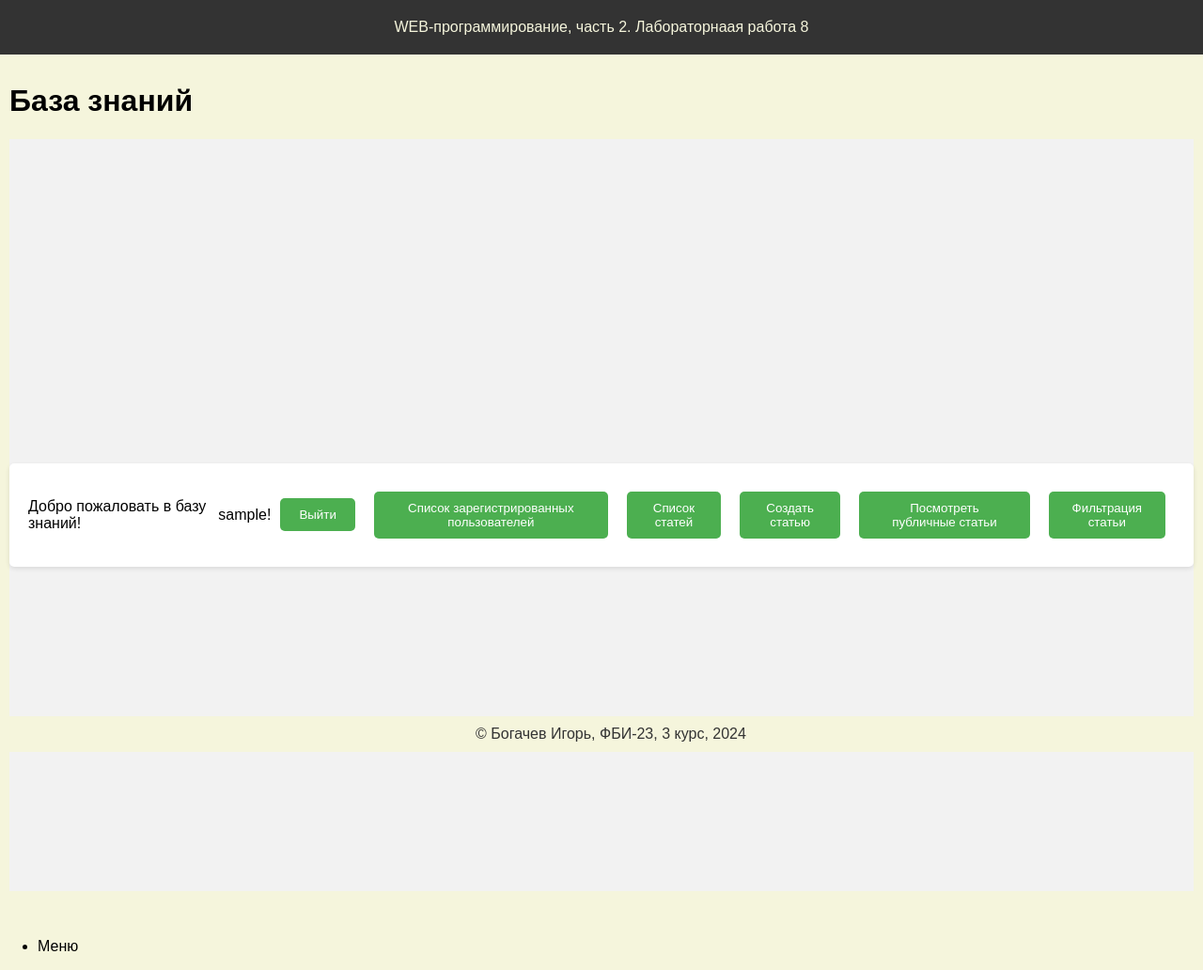
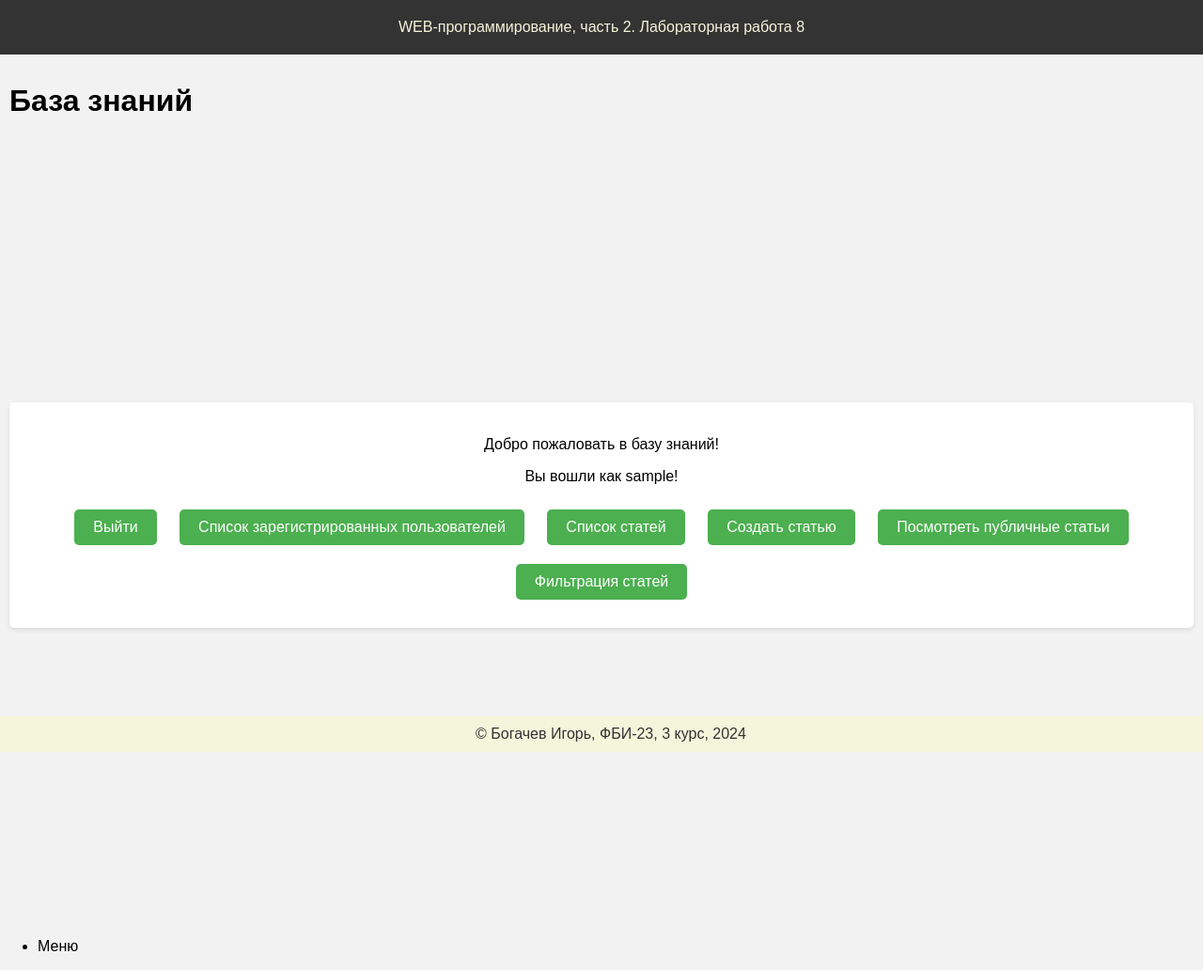
Before and after one commit to tajik-krasava/web-programming-labs, a Flask app: page /lab8/ in a window 1280 px wide. Shown: the whole page at 94% size. Run offline with Flask 3, Linux system fonts and the light colour scheme; the visitor is signed in with stand-in values (Sample User, id 1); some libraries are stand-ins or nearby versions.

Commit message:
Правки

```diff
--- a/app.py
+++ b/app.py
@@ -26,10 +26,12 @@ login_manager.init_app(app)
 def load_users(login_id):
     return users.query.get(int(login_id))
 
+load_dotenv()
+
 app.config['SECRET_KEY'] = os.environ.get('SECRET_KEY', 'секрет')
 app.config['DB_TYPE'] = os.getenv('DB_TYPE', 'postgres')
 
-if app.config['DB_TYPE']=='postgres':
+if app.config['DB_TYPE'] == 'postgres':
     db_name = 'igor_bogachev_orm'
     db_user = 'postgres'
     db_password = 'postgres'
@@ -37,10 +39,9 @@ if app.config['DB_TYPE']=='postgres':
     host_port = 5432
 
     app.config['SQLALCHEMY_DATABASE_URI'] = f'postgresql://{db_user}:{db_password}@{host_ip}:{host_port}/{db_name}'
-
 else:
     dir_path = path.dirname(path.realpath(__file__))
-    db_path = path.join(dir_path,"igor_bogachev_orm.db")
+    db_path = path.join(dir_path, "igor_bogachev_orm.db")
     app.config['SQLALCHEMY_DATABASE_URI'] = f'sqlite:///{db_path}'
 
 db.init_app(app)
@@ -57,7 +58,6 @@ app.register_blueprint(lab8)
 @app.route("/")
 def go():
     return redirect("/menu", code=302)
-
 
 @app.route("/index")
 def start():
--- a/lab8.py
+++ b/lab8.py
@@ -3,9 +3,13 @@ from werkzeug.security import generate_password_hash, check_password_hash
 from db import db
 from db.models import users, articles
 from flask_login import login_user, login_required, current_user, logout_user
-import sqlite3
+import logging
 
 lab8 = Blueprint('lab8', __name__)
+
+# Настройка логирования
+logging.basicConfig(level=logging.DEBUG)
+logger = logging.getLogger(__name__)
 
 @lab8.route('/lab8/')
 def lab():
@@ -21,19 +25,26 @@ def login():
     remember = request.form.get('remember')
 
     if not login_form:
+        logger.debug("Пустое имя пользователя")
         return render_template('lab8/login.html', error='Имя пользователя не должно быть пустым')
 
     if not password_form:
+        logger.debug("Пустой пароль")
         return render_template('lab8/login.html', error='Пароль не должен быть пустым')
 
-    user = users.query.filter_by(login = login_form).first()
+    user = users.query.filter_by(login=login_form).first()
 
     if user:
         if check_password_hash(user.password, password_form):
-            login_user(user, remember = remember)
+            login_user(user, remember=remember)
+            logger.debug(f"Пользователь {login_form} вошел в систему")
             return redirect('/lab8/')
+        else:
+            logger.debug("Неверный пароль")
+    else:
+        logger.debug("Пользователь не найден")
 
-    return render_template('/lab8/login.html', error = 'Ошибка входа: логин и/или пароль неверный')
+    return render_template('lab8/login.html', error='Ошибка входа: логин и/или пароль неверный')
 
 @lab8.route('/lab8/register/', methods=['GET', 'POST'])
 def register():
@@ -44,18 +55,20 @@ def register():
     password_form = request.form.get('password')
 
     if not login_form:
-        return render_template('lab8/register.html', error='Имя пользователя не должно быть пустым')
+        flash('Имя пользователя не должно быть пустым', 'error')
+        return render_template('lab8/register.html')
 
     if not password_form:
-        return render_template('lab8/register.html', error='Пароль не должен быть пустым')
+        flash('Пароль не должен быть пустым', 'error')
+        return render_template('lab8/register.html')
 
+    login_exists = users.query.filter_by(login=login_form).first()
+    if login_exists:
+        flash('Такой пользователь уже существует', 'error')
+        return render_template('lab8/register.html')
 
-    login_exists = users.query.filter_by(login = login_form).first()
-    if login_exists:
-        return render_template('lab8/register.html', error = 'Такой пользователь уже существует')
-
-    password_hash = generate_password_hash (password_form)
-    new_user =  users(login = login_form, password = password_hash)
+    password_hash = generate_password_hash(password_form)
+    new_user = users(login=login_form, password=password_hash)
     db.session.add(new_user)
     db.session.commit()
     login_user(new_user, remember=False)
@@ -72,8 +85,8 @@ def logout():
 @lab8.route('/lab8/list', methods=['GET'])
 @login_required
 def list_articles():
-    articles = articles.query.all()
-    return render_template('lab8/articles.html', articles=articles)
+    articles_list = articles.query.all()
+    return render_template('lab8/articles.html', articles=articles_list)
 
 @lab8.route('/lab8/articles/create', methods=['GET', 'POST'])
 @login_required
@@ -89,7 +102,7 @@ def create_article():
         flash('Название и содержание статьи не должны быть пустыми', 'error')
         return redirect(url_for('lab8.list_articles'))
 
-    new_article = articles(title=title, article_text=article_text,is_public=is_public, login_id=current_user.id)
+    new_article = articles(title=title, article_text=article_text, is_public=is_public == 'on', login_id=current_user.id)
     db.session.add(new_article)
     db.session.commit()
     flash('Статья успешно создана!', 'success')
@@ -117,7 +130,7 @@ def edit_article(article_id):
 
     article.title = title
     article.article_text = article_text
-    article.is_public = True if is_public == 'on' else False
+    article.is_public = is_public == 'on'
     db.session.commit()
     flash('Статья успешно обновлена!', 'success')
     return redirect('/lab8/list')
@@ -136,22 +149,20 @@ def delete_article(article_id):
     flash('Статья успешно удалена!', 'success')
     return redirect('/lab8/list')
 
-
 @lab8.route('/lab8/public_articles', methods=['GET'])
 def list_public_articles():
-    articles = articles.query.filter_by(is_public=True).all()
-    return render_template('lab8/public_articles.html', articles=articles)
+    articles_list = articles.query.filter_by(is_public=True).all()
+    return render_template('lab8/public_articles.html', articles=articles_list)
 
 @lab8.route('/lab8/articles/search', methods=['GET'])
 def search_articles():
     query = request.args.get('q')
     if query:
-
-        articles = articles.query.filter(
+        articles_list = articles.query.filter(
             (articles.title.ilike(f'%{query}%')) |
             (articles.article_text.ilike(f'%{query}%'))
         ).all()
     else:
-        articles = []
+        articles_list = []
 
-    return render_template('lab8/search_results.html', articles=articles)
+    return render_template('lab8/search_results.html', articles=articles_list)
--- a/templates/lab8/lab8.html
+++ b/templates/lab8/lab8.html
@@ -1,33 +1,29 @@
 {% extends "base.html" %}
 
-{% block lab %} Лабораторнаая работа 8{% endblock %}
+{% block lab %}Лабораторная работа 8{% endblock %}
 
 {% block main %}
-<head>
-  <title>База знаний</title>
   <style>
     body {
       font-family: sans-serif;
+      margin: 0;
+      padding: 0;
+      background-color: #f2f2f2;
     }
     .container {
       display: flex;
       justify-content: center;
       align-items: center;
       min-height: 100vh;
-      background-color: #f2f2f2;
     }
     .content {
       background-color: #fff;
       padding: 20px;
       border-radius: 5px;
       box-shadow: 0 2px 5px rgba(0, 0, 0, 0.1);
-    display: flex;
-    flex-direction: row;
-    justify-content: center;
-    align-items: center;
+      text-align: center;
     }
-
-    button {
+    .button {
       margin: 10px;
       padding: 10px 20px;
       background-color: #4CAF50;
@@ -35,34 +31,36 @@
       border: none;
       border-radius: 5px;
       cursor: pointer;
+      text-decoration: none;
+      display: inline-block;
+    }
+    .button:hover {
+      background-color: #45a049;
     }
     a {
       text-decoration: none;
-      color: #000;
-    }
-    a:hover {
-      text-decoration: underline;
+      color: inherit;
     }
   </style>
-</head>
+
   <h1>База знаний</h1>
   <div class="container">
     <div class="content">
       <p>Добро пожаловать в базу знаний!</p>
       {% if current_user.is_authenticated %}
-      <p>{{ current_user.login }}!</p>
-      <a href="/lab8/logout"><button>Выйти</button></a>
-      <a href="/lab8/users"><button>Список зарегистрированных пользователей</button></a>
+        <p>Вы вошли как {{ current_user.login }}!</p>
+        <a href="/lab8/logout" class="button">Выйти</a>
+        <a href="/lab8/users" class="button">Список зарегистрированных пользователей</a>
       {% else %}
         <p>Анонимный пользователь</p>
-      <a href="/lab8/login"><button>Войти</button></a>
-      <a href="/lab8/register"><button>Регистрация</button></a>
+        <a href="/lab8/login" class="button">Войти</a>
+        <a href="/lab8/register" class="button">Регистрация</a>
       {% endif %}
 
-    <a href="/lab8/list"><button>Список статей</button></a>
-    <a href="/lab8/create"><button>Создать статью</button></a>
-    <a href="/lab8/public_articles"><button>Посмотреть публичные статьи</button></a>
-    <a href="/lab8/search_articles"><button>Фильтрация статьи</button></a>
+      <a href="/lab8/list" class="button">Список статей</a>
+      <a href="/lab8/create" class="button">Создать статью</a>
+      <a href="/lab8/public_articles" class="button">Посмотреть публичные статьи</a>
+      <a href="/lab8/search_articles" class="button">Фильтрация статей</a>
     </div>
   </div>
 {% endblock %}
```
Lines whose indentation alone changed are shown as unchanged.
